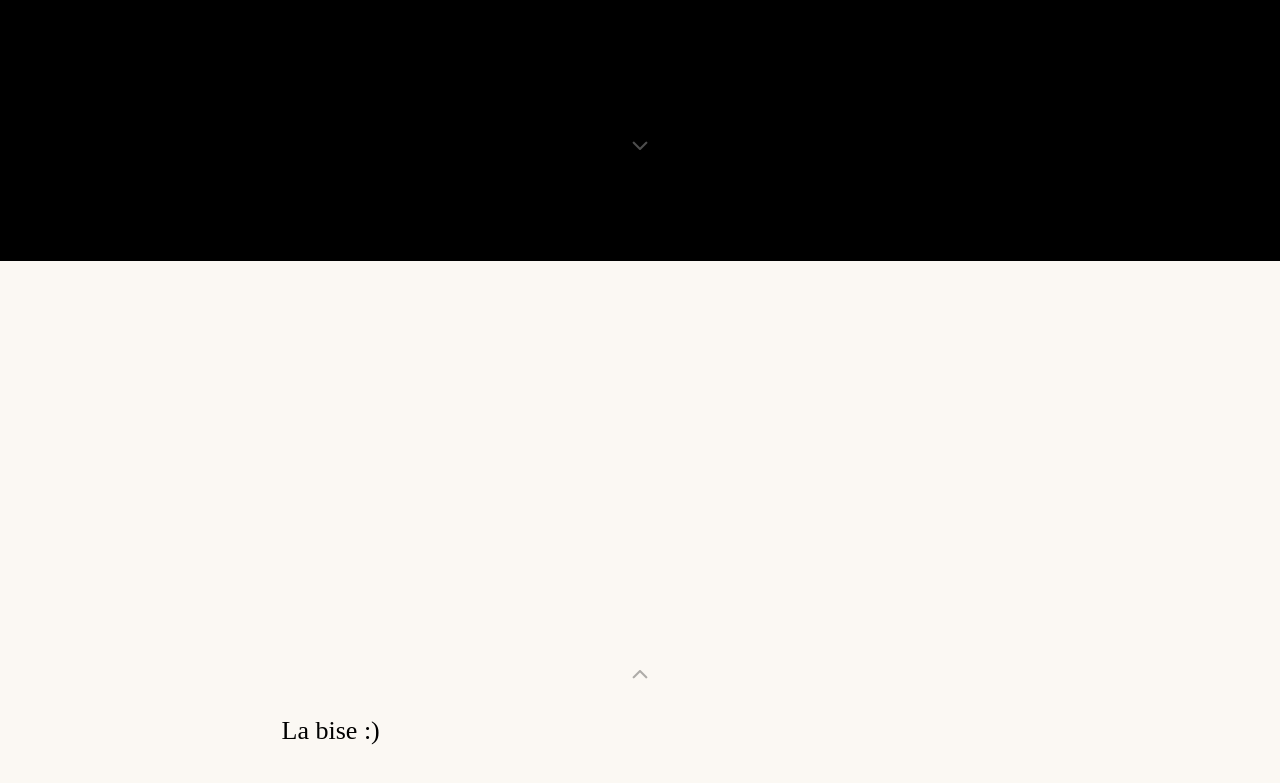
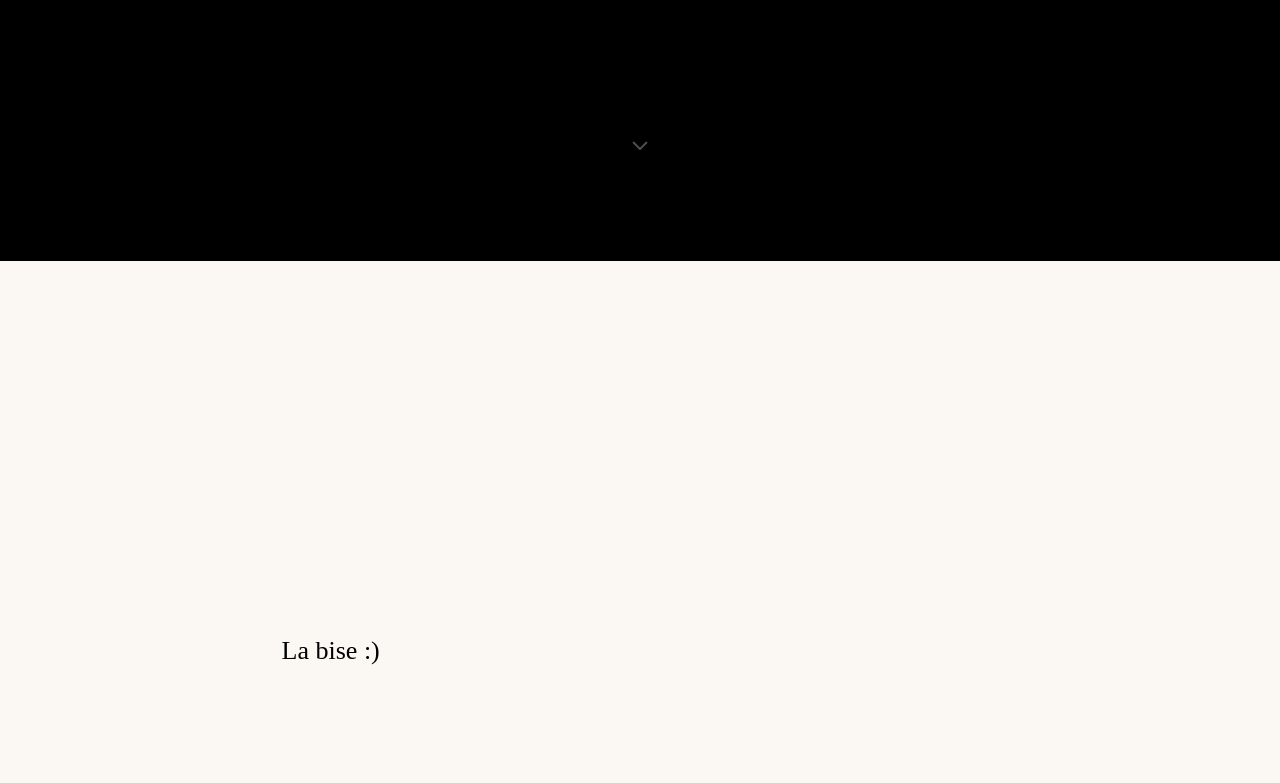
Before and after one commit to kiwicantfly/candidature_web_bda, a plain HTML site: page index.html in a window 1280 px wide. Shown: the part 4539-5322 px from the top of the page. Drawn offline with nearby package versions, Linux system fonts and the light colour scheme; a web font is replaced by a local one.

Commit message:
Remove arrow

```diff
--- a/index.html
+++ b/index.html
@@ -151,9 +151,6 @@
 
         <!--C'est fini-->
         <section class="white">
-            <div class="arrow up-arrow" style="text-align: center; margin-top: 100px;">
-                <img src="images/black_up_arrow.png">
-            </div>
             <p class="section-item">La bise :)</p>
         </section>
 
```
